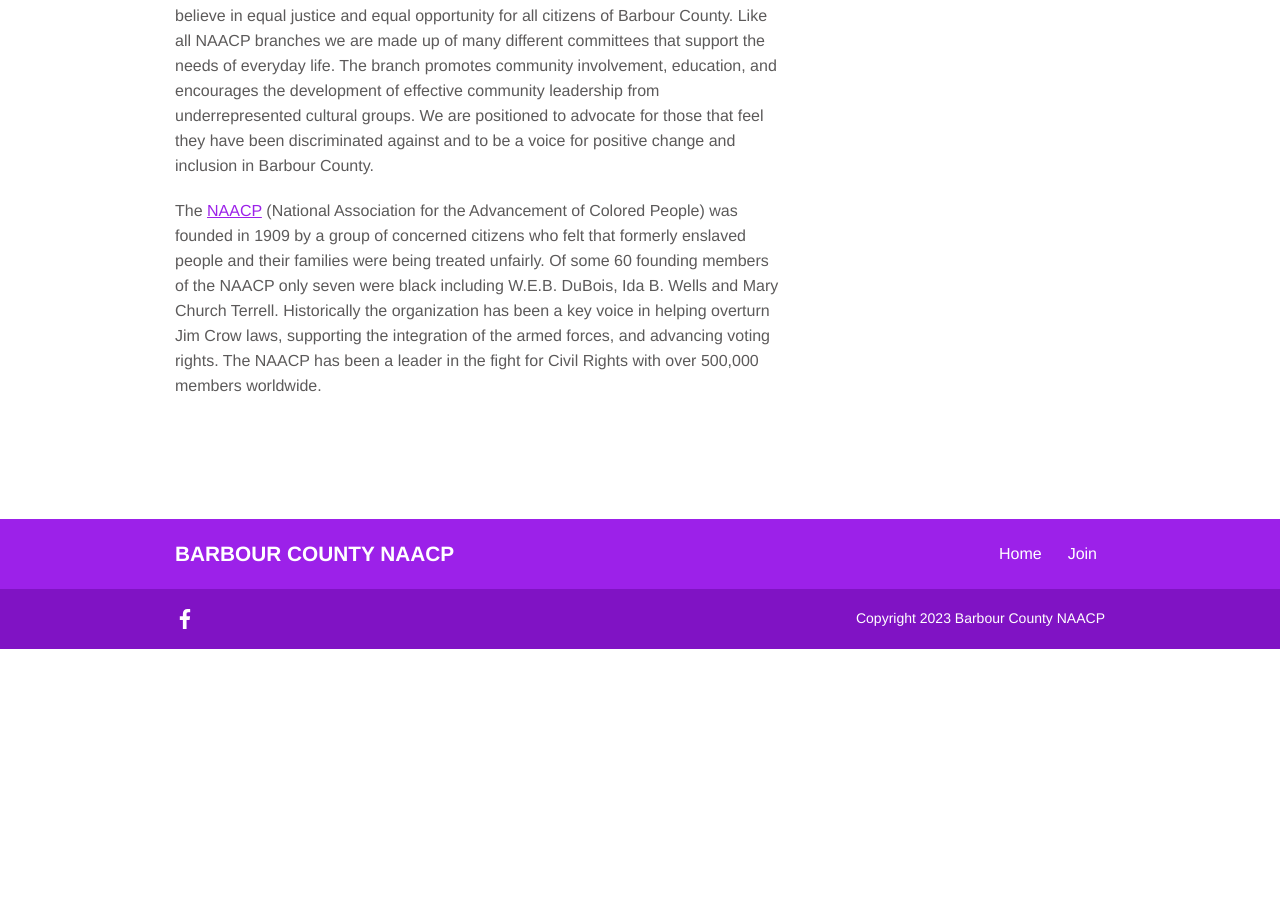
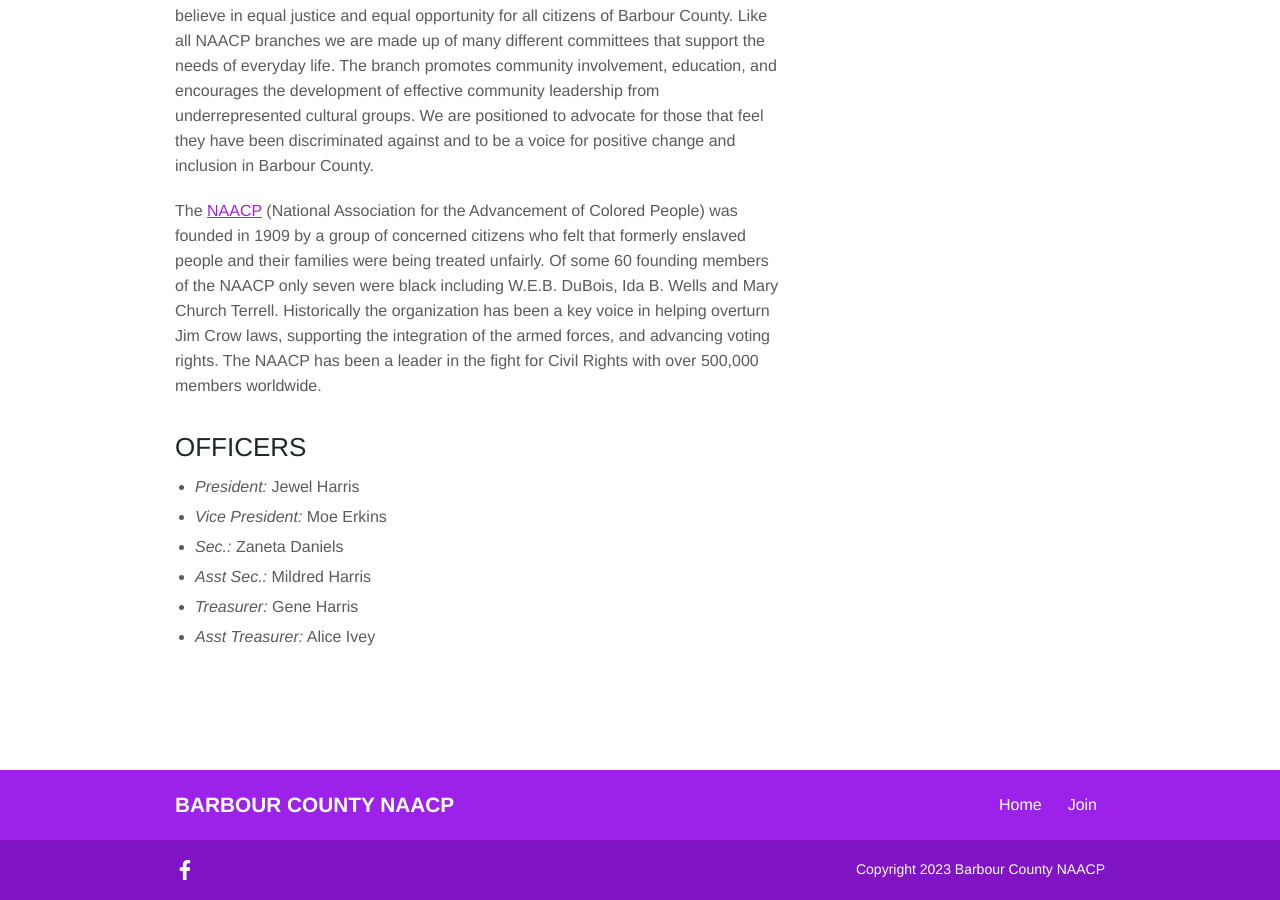
Before and after one commit to barbour-naacp/website, a Jekyll site: the page built from about.md, in a window 1280 px wide and 900 px high, scrolled down 780 px. Built offline with Jekyll 4.4.1, drawn with Linux system fonts in a browser that asks for light colours; before the commit the page ends 1429 px from its top, so only the background shows below that.

Commit message:
add officers

```diff
--- a/about.md
+++ b/about.md
@@ -10,3 +10,12 @@
 Barbour County Branch 5075 of the NAAACP is looking for people of goodwill who believe in equal justice and equal opportunity for all citizens of Barbour County. Like all NAACP branches we are made up of many different committees that support the needs of everyday life. The branch promotes community involvement, education, and encourages the development of effective community leadership from underrepresented cultural groups. We are positioned to advocate for those that feel they have been discriminated against and to be a voice for positive change and inclusion in Barbour County.
 
 The [NAACP](https://naacp.org/) (National Association for the Advancement of Colored People) was founded in 1909 by a group of concerned citizens who felt that formerly enslaved people and their families were being treated unfairly. Of some 60 founding members of the NAACP only seven were black including W.E.B. DuBois, Ida B. Wells and Mary Church Terrell. Historically the organization has been a key voice in helping overturn Jim Crow laws, supporting the integration of the armed forces, and advancing voting rights. The NAACP has been a leader in the fight for Civil Rights with over 500,000 members worldwide.
+
+## Officers
+
+- *President:* Jewel Harris
+- *Vice President:* Moe Erkins
+- *Sec.:* Zaneta Daniels
+- *Asst Sec.:* Mildred Harris
+- *Treasurer:* Gene Harris
+- *Asst Treasurer:* Alice Ivey
```
